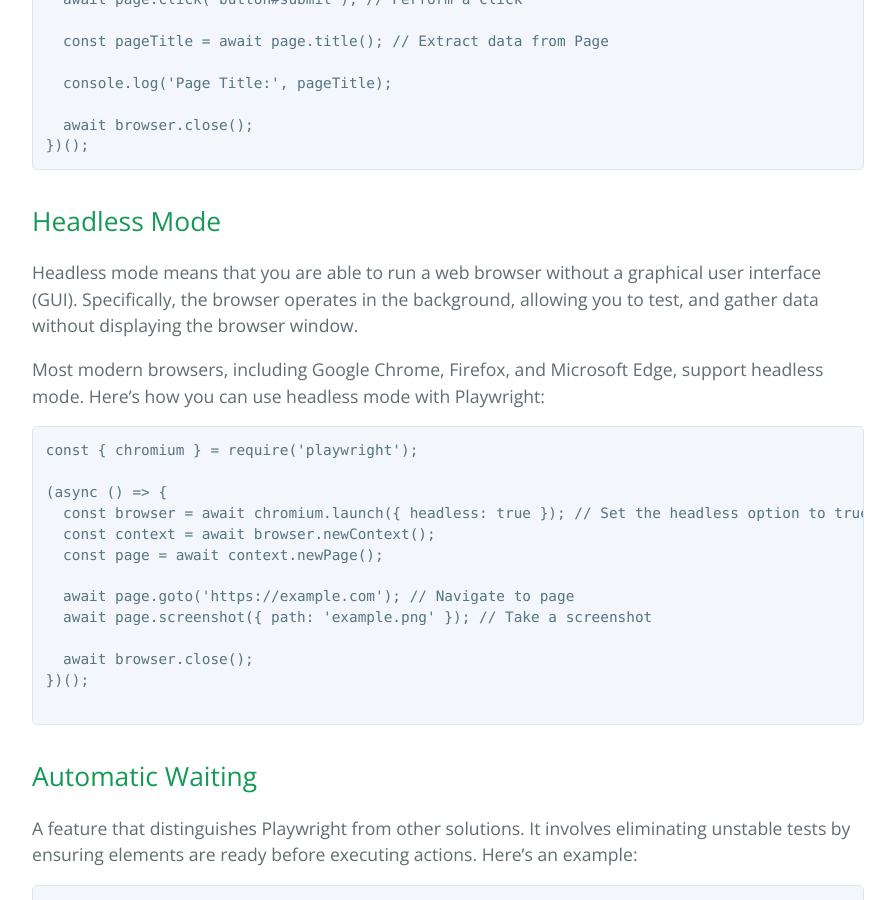
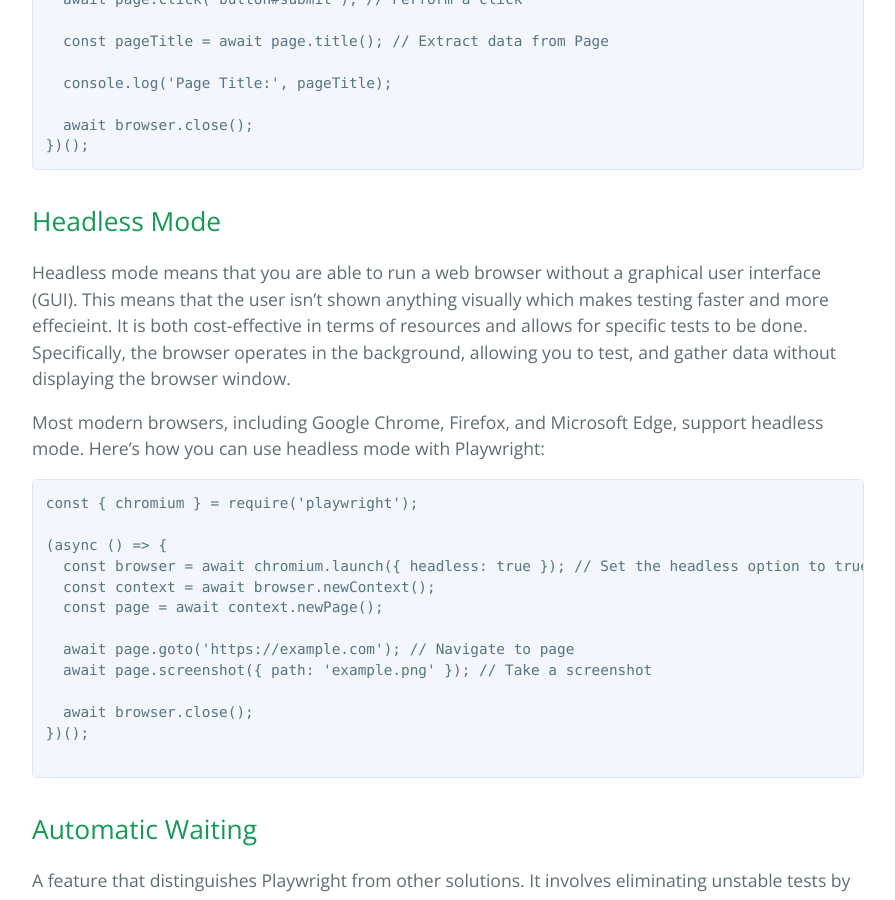
Before and after one commit to learning-software-engineering/learning-software-engineering.github.io, a Jekyll site: the page built from Topics/Tech_Stacks/Playwright.md, in a window 1280 px wide and 900 px high, scrolled down 3146 px. Shown: the whole window, without its empty margins (192-1087 px from the left). Built offline with Jekyll 4.4.1, drawn with Linux system fonts in a browser that asks for light colours; our own code applies the rules of GitHub Pages for plain Markdown files.

Commit message:
Update Playwright.md

````diff
--- a/Topics/Tech_Stacks/Playwright.md
+++ b/Topics/Tech_Stacks/Playwright.md
@@ -68,7 +68,7 @@
 ```
 
 ## Headless Mode
-Headless mode means that you are able to run a web browser without a graphical user interface (GUI). Specifically, the browser operates in the background, allowing you to test, and gather data without displaying the browser window.
+Headless mode means that you are able to run a web browser without a graphical user interface (GUI). This means that the user isn't shown anything visually which makes testing faster and more effecieint. It is both cost-effective in terms of resources and allows for specific tests to be done. Specifically, the browser operates in the background, allowing you to test, and gather data without displaying the browser window.
 
 Most modern browsers, including Google Chrome, Firefox, and Microsoft Edge, support headless mode. Here's how you can use headless mode with Playwright:
 ```
````
Also changed, not shown: other parts of Topics/Tech_Stacks/Playwright.md (+1 -1 lines).
